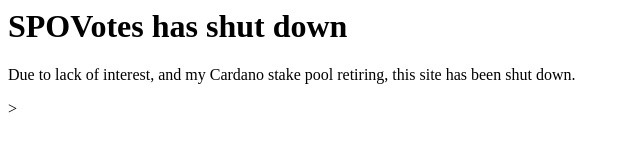
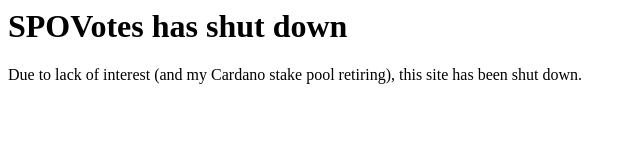
Before and after one commit to SPOVotes/spovotes, a plain HTML site: page docs/index.html in a window 1280 px wide. Shown: the full height of the page, 0-640 px from the left. Drawn offline with Linux system fonts and the light colour scheme.

Commit message:
Fix HTML

```diff
--- a/docs/index.html
+++ b/docs/index.html
@@ -1,6 +1,6 @@
 <html>
 <body>
 <h1>SPOVotes has shut down</h1>
-<p>Due to lack of interest, and my Cardano stake pool retiring, this site has been shut down.</p>
+<p>Due to lack of interest (and my Cardano stake pool retiring), this site has been shut down.</p>
 </body>
-</html>>
+</html>
```
